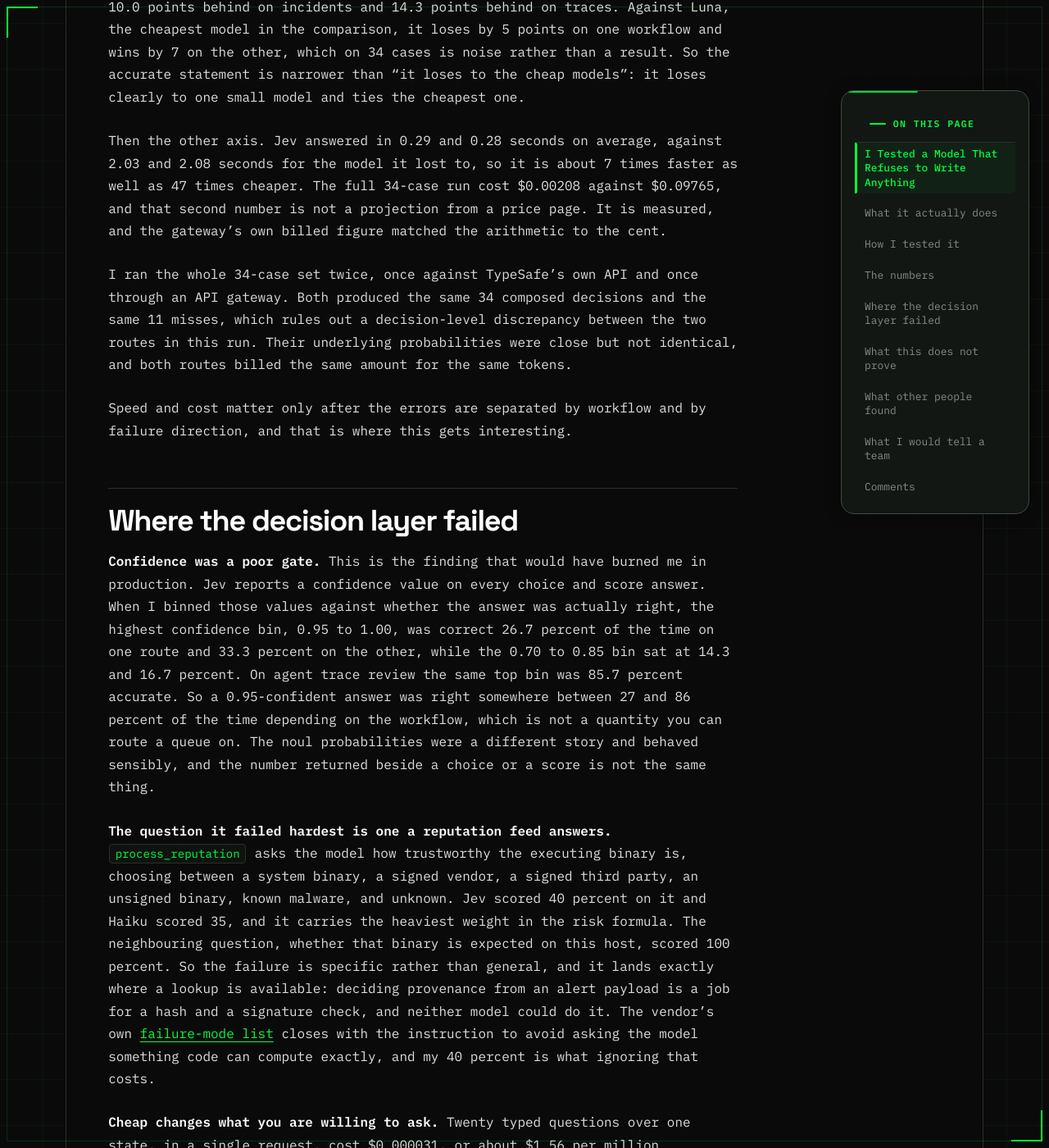
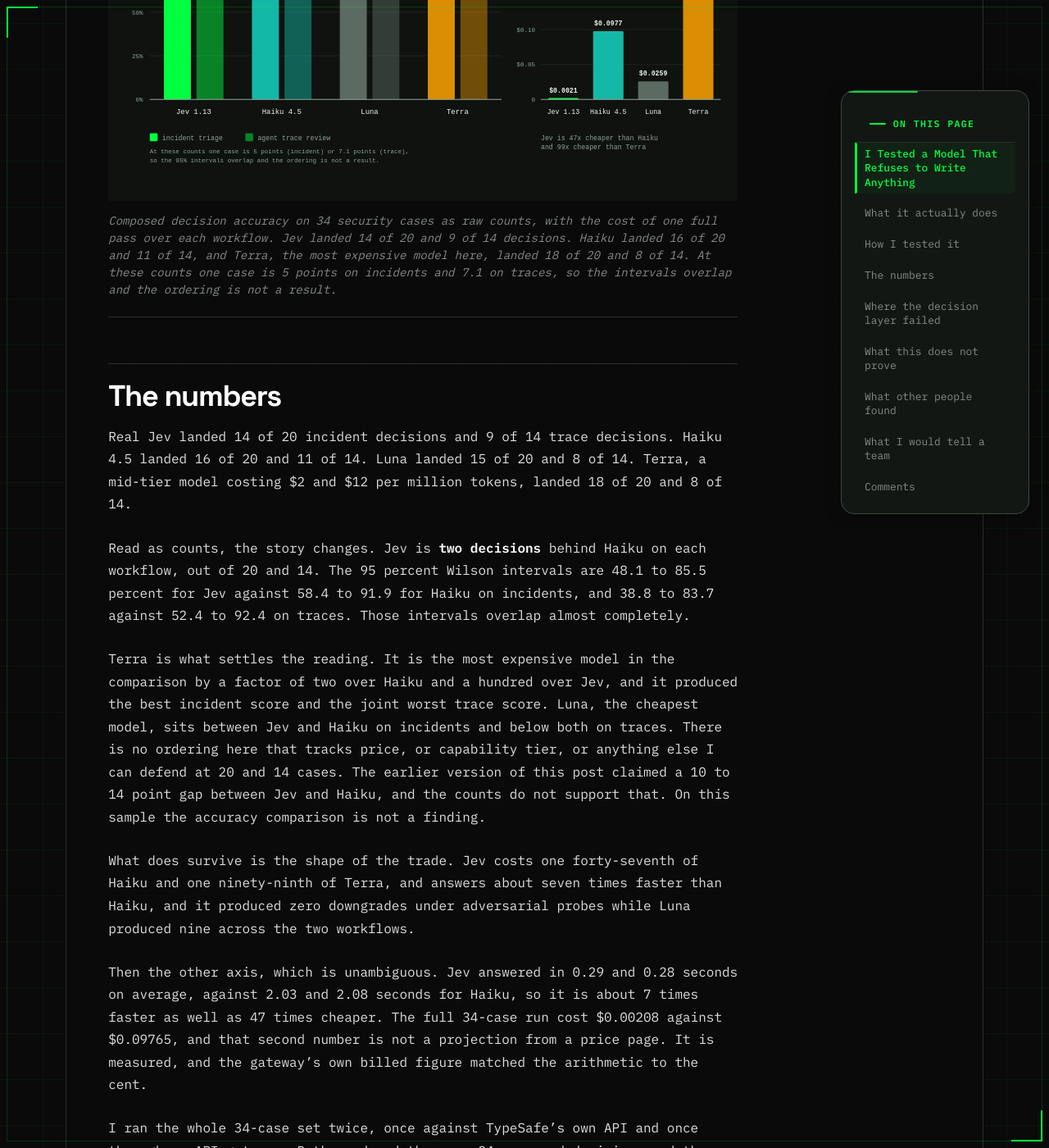
Before and after one commit to themayursinha/blog, a Jekyll site: the page built from _posts/2026-09-18-i-tested-a-model-that-refuses-to-write-anything.md, in a window 1280 px wide and 1400 px high, scrolled down 4028 px. Shown: the whole window at 82% size. Built offline with Jekyll 4.4.1, drawn with Linux system fonts in a browser that asks for light colours; comment, search, counter and statistics services are not loaded; some of the changed text lies outside the part shown.

Commit message:
Correct the accuracy claim: report counts and intervals, add Terra
Three external reviews (ChatGPT, Grok, Gemini) converged on the same
error: 10.0 and 14.3 point gaps stated as results when they are two
decisions out of 20 and 14. Add Wilson intervals, report every accuracy
and confidence number as k/n, add the Terra comparator (18/20 incidents,
8/14 traces at 2x Haiku's price), record that the ordering does not track
price, reframe process_reputation as a question-set defect rather than a
model failure, sharpen the confidence claim, disclose the adapter
protocol, and carry counts into the figure.

````diff
--- a/_posts/2026-09-18-i-tested-a-model-that-refuses-to-write-anything.md
+++ b/_posts/2026-09-18-i-tested-a-model-that-refuses-to-write-anything.md
@@ -1,11 +1,11 @@
 ---
 layout: post
 title: "I Tested a Model That Refuses to Write Anything"
-subtitle: "It came back 47 times cheaper than Haiku 4.5 and 10 to 14 points less accurate on two security workflows. The trade decides where it belongs."
+subtitle: "It came back 47 times cheaper than Haiku 4.5, and on 34 cases its accuracy was within two decisions of it. The differences that survive the sample size are structural."
 date: 2026-09-18
 categories: [ai, security, architecture]
 tags: [ai, security, agents, detection-engineering, evaluation, calibration]
-description: "A decision-native model scored 70 percent on security alert triage against Claude Haiku 4.5's 80 percent, while costing 47 times less. Here is what that trade is actually worth, and the three rules the measurement produced."
+description: "A decision-native model cost 47 times less than Claude Haiku 4.5 and landed 14 of 20 and 9 of 14 decisions against Haiku's 16 of 20 and 11 of 14. On this sample the accuracy gap is two decisions, so what is left worth acting on is the structure: which questions a model should never be asked, and why a confidence threshold is not a safety control."
 share-img: /img/decision-model-tradeoff.svg
 related_posts:
   - "AI Safety Without AI Security Is Not Safety"
@@ -15,7 +15,7 @@
 
 In September 2026, TypeSafe put a model on OpenRouter with a description that read like a joke aimed at me. [Jev](https://openrouter.ai/~typesafe/jev-latest) does not generate text. You hand it your application's state and a typed question, and it hands back a typed decision with a probability attached. You skip the JSON prompt entirely, and nothing needs validating against a schema.
 
-I have spent a lot of this year arguing that security decisions belong in deterministic code and not in a model's judgement. So a model that returns a probability instead of a paragraph should have been the version of this technology I could actually live with. I built a small harness, ran it against real hosted Jev on 34 security cases, and measured a trade that is easy to state and hard to act on. Jev answered in about a quarter of a second for one forty-seventh of the cost of Claude Haiku 4.5, a small cheap model, and it was 10 to 14 points less accurate on the decisions that mattered.
+I have spent a lot of this year arguing that security decisions belong in deterministic code and not in a model's judgement. So a model that returns a probability instead of a paragraph should have been the version of this technology I could actually live with. I built a small harness, ran it against real hosted Jev on 34 security cases, and got a result that resists the headline I wanted to write. Jev answered in about a quarter of a second for one forty-seventh of the cost of Claude Haiku 4.5, a small cheap model, and it landed two fewer decisions out of 34.
 
 ## What it actually does
 
@@ -44,7 +44,7 @@
 }
 ```
 
-The difference from prompting an LLM for JSON is not the format. The format is a detail. The difference is that the model cannot answer with anything outside the options you gave it, and every question is evaluated against the same state in parallel inside one request. A later measurement put 20 questions about one alert into a single request for $0.000031, which is where this design starts to change what you are willing to ask.
+The difference from prompting an LLM for JSON is smaller than it looks, and it is worth being precise here because the obvious objection is correct. Modern APIs can constrain a chat model to a schema, so guaranteed shape is not the distinctive part. What is distinctive is that inference itself is decision-native, that the answer arrives as a distribution over the options rather than as a sampled token, that every question evaluates in parallel against one state, and that there is no text-generation path for a fluent wrong answer to travel down. A later measurement put 20 questions about one alert into a single request for $0.000031, which is where this design starts to change what you are willing to ask.
 
 ## How I tested it
 
@@ -54,15 +54,23 @@
 
 Before scoring any model, the harness checks itself: feed it the ideal answers and it must reproduce every human label. It does, at 100 percent across all 34 cases, which shows that the composition rules reproduce every label from the supplied ideal answers. A low model score is therefore not explained by those rules alone, though that check says nothing about the labels themselves, the prompt construction, or the parsing.
 
-I ran three backends against the same 34 cases. Two were general chat models behind the same interface, so the comparison is not confused by the workflow. Claude Haiku 4.5 is Anthropic's small fast tier. GPT-5.6 Luna is the cheapest model here, at $0.20 per million input tokens. Neither is a frontier model, and that is deliberate. A model that competes on cost has to beat the cheap models first, and if it cannot, the frontier comparison is academic.
+I ran four backends against the same 34 cases. Three were general chat models behind the same interface, so the comparison is not confused by the workflow. Claude Haiku 4.5 is Anthropic's small fast tier. GPT-5.6 Luna is the cheapest model here, at $0.20 per million input tokens. GPT-5.6 Terra is a mid-tier reasoning model at $2 and $12, and TypeSafe's own launch post names Terra as the model closest to Jev in intelligence on System One tasks, which makes it the fairest peer in the set. None of the three is a frontier model, and that is deliberate. A model that competes on cost has to beat the cheap models first, and if it cannot, the frontier comparison is academic.
 
-{% include figure.html src="/img/decision-model-tradeoff.svg" label="Fig. 1 · Accuracy against cost" caption="Composed decision accuracy on 34 security cases, with the cost of one full pass over each workflow. Jev answered in a fraction of a second for a fraction of a cent, and lost 10.0 and 14.3 points of accuracy to Haiku 4.5, the baseline that beat it on both workflows." alt="Paired bar chart comparing composed decision accuracy and cost per workflow run for Jev 1.13, Claude Haiku 4.5 and GPT-5.6 Luna" %}
+The interface deserves one paragraph of disclosure, because it is where a comparison like this usually leaks. Every model received the same `state` and the same typed questions, through TypeSafe's own `system-one-adapter`, which prompts a chat model to return structured decisions and normalises the reply. So the chat models were not free to answer outside the option set; the adapter constrained them, and it also absorbed the parse tax. A reply that failed to parse would have been recorded as an error rather than as a wrong decision, and no such failures occurred on these runs. What the adapter cannot do is make a chat model produce a probability distribution it does not have, which is why the LLM numbers here are best read as the accuracy ceiling a prompt can reach rather than as the same object Jev returns.
+
+{% include figure.html src="/img/decision-model-tradeoff.svg" label="Fig. 1 · Accuracy against cost" caption="Composed decision accuracy on 34 security cases as raw counts, with the cost of one full pass over each workflow. Jev landed 14 of 20 and 9 of 14 decisions. Haiku landed 16 of 20 and 11 of 14, and Terra, the most expensive model here, landed 18 of 20 and 8 of 14. At these counts one case is 5 points on incidents and 7.1 on traces, so the intervals overlap and the ordering is not a result." alt="Grouped bar chart of composed decision accuracy as counts for Jev 1.13, Claude Haiku 4.5, GPT-5.6 Luna and GPT-5.6 Terra, with cost per workflow run shown separately" %}
 
 ## The numbers
 
-Real Jev scored 70.0 percent on incident triage and 64.3 percent on agent trace review. Haiku 4.5 scored 80.0 percent and 78.6 percent. Against Haiku, Jev is 10.0 points behind on incidents and 14.3 points behind on traces. Against Luna, the cheapest model in the comparison, it loses by 5 points on one workflow and wins by 7 on the other, which on 34 cases is noise rather than a result. So the accurate statement is narrower than "it loses to the cheap models": it loses clearly to one small model and ties the cheapest one.
+Real Jev landed 14 of 20 incident decisions and 9 of 14 trace decisions. Haiku 4.5 landed 16 of 20 and 11 of 14. Luna landed 15 of 20 and 8 of 14. Terra, a mid-tier model costing $2 and $12 per million tokens, landed 18 of 20 and 8 of 14.
 
-Then the other axis. Jev answered in 0.29 and 0.28 seconds on average, against 2.03 and 2.08 seconds for the model it lost to, so it is about 7 times faster as well as 47 times cheaper. The full 34-case run cost $0.00208 against $0.09765, and that second number is not a projection from a price page. It is measured, and the gateway's own billed figure matched the arithmetic to the cent.
+Read as counts, the story changes. Jev is **two decisions** behind Haiku on each workflow, out of 20 and 14. The 95 percent Wilson intervals are 48.1 to 85.5 percent for Jev against 58.4 to 91.9 for Haiku on incidents, and 38.8 to 83.7 against 52.4 to 92.4 on traces. Those intervals overlap almost completely.
+
+Terra is what settles the reading. It is the most expensive model in the comparison by a factor of two over Haiku and a hundred over Jev, and it produced the best incident score and the joint worst trace score. Luna, the cheapest model, sits between Jev and Haiku on incidents and below both on traces. There is no ordering here that tracks price, or capability tier, or anything else I can defend at 20 and 14 cases. The earlier version of this post claimed a 10 to 14 point gap between Jev and Haiku, and the counts do not support that. On this sample the accuracy comparison is not a finding.
+
+What does survive is the shape of the trade. Jev costs one forty-seventh of Haiku and one ninety-ninth of Terra, and answers about seven times faster than Haiku, and it produced zero downgrades under adversarial probes while Luna produced nine across the two workflows.
+
+Then the other axis, which is unambiguous. Jev answered in 0.29 and 0.28 seconds on average, against 2.03 and 2.08 seconds for Haiku, so it is about 7 times faster as well as 47 times cheaper. The full 34-case run cost $0.00208 against $0.09765, and that second number is not a projection from a price page. It is measured, and the gateway's own billed figure matched the arithmetic to the cent.
 
 I ran the whole 34-case set twice, once against TypeSafe's own API and once through an API gateway. Both produced the same 34 composed decisions and the same 11 misses, which rules out a decision-level discrepancy between the two routes in this run. Their underlying probabilities were close but not identical, and both routes billed the same amount for the same tokens.
 
@@ -70,19 +78,25 @@
 
 ## Where the decision layer failed
 
-**Confidence was a poor gate.** This is the finding that would have burned me in production. Jev reports a confidence value on every choice and score answer. When I binned those values against whether the answer was actually right, the highest confidence bin, 0.95 to 1.00, was correct 26.7 percent of the time on one route and 33.3 percent on the other, while the 0.70 to 0.85 bin sat at 14.3 and 16.7 percent. On agent trace review the same top bin was 85.7 percent accurate. So a 0.95-confident answer was right somewhere between 27 and 86 percent of the time depending on the workflow, which is not a quantity you can route a queue on. The noul probabilities were a different story and behaved sensibly, and the number returned beside a choice or a score is not the same thing.
+**Choice and score confidence did not order correctness on this workload.** This is the finding that would have burned me in production. Jev reports a confidence value on every choice and score answer, and the docs present it as something an application can threshold. Binned against whether the answer was actually right, the top bin, 0.95 to 1.00, was correct 4 of 15 times on the gateway route and 5 of 15 on the direct route for incidents, while the 0.70 to 0.85 bin managed 1 of 7 and 1 of 6. On agent trace review that same top bin was correct 6 of 7 times.
 
-**The question it failed hardest is one a reputation feed answers.** `process_reputation` asks the model how trustworthy the executing binary is, choosing between a system binary, a signed vendor, a signed third party, an unsigned binary, known malware, and unknown. Jev scored 40 percent on it and Haiku scored 35, and it carries the heaviest weight in the risk formula. The neighbouring question, whether that binary is expected on this host, scored 100 percent. So the failure is specific rather than general, and it lands exactly where a lookup is available: deciding provenance from an alert payload is a job for a hash and a signature check, and neither model could do it. The vendor's own [failure-mode list](https://docs.typesafe.ai/model-jaggedness/jev-1.13) closes with the instruction to avoid asking the model something code can compute exactly, and my 40 percent is what ignoring that costs.
+I want to be careful about what that does and does not say. The number is derived from the shape of the option distribution, so it is not advertised as the probability of being correct, and I am not claiming the metric is miscalibrated as a probability. The claim I can defend is that it failed the one thing an application needs from it, which is ordering correctness well enough to gate on, without calibration against the specific workload. Across these two workflows a 0.95-confident answer was right anywhere between 4 of 15 and 6 of 7, and those are counts small enough that the vendor's own advice to test thresholds on your workload is the correct instruction. The noul probabilities were a different story, at an expected calibration error of 0.05, and the gap between those two numbers is the part worth carrying into a design review.
+
+**One question should never have been in the set.** `process_reputation` asked the model how much a binary could be trusted, choosing from six provenance options that a hash, a signature and an allowlist could have resolved without a model. Jev got 40 percent and Haiku got 35, and I let it carry the heaviest weight in the risk formula. The neighbouring question, whether that binary is expected on this host, scored 100 percent.
+
+The lesson is about the question set rather than about either model. Provenance is a query against data the sensor already holds, so I asked a semantic model to perform a lookup and then weighted its answer most heavily. The vendor's own [failure-mode list](https://docs.typesafe.ai/model-jaggedness/jev-1.13) closes with the instruction to avoid asking the model something code can compute exactly, and this was that mistake. It is also why I would weight the accuracy table above less heavily than its percentages suggest: when one heavy term in the composition is a question no model can answer well, both models fail it and the ranking between them gets noisier. Audit the question set before blaming the weights.
 
 **Cheap changes what you are willing to ask.** Twenty typed questions over one state, in a single request, cost $0.000031, or about $1.56 per million questions. The price scales with the questions you write rather than with the round trips, so decomposition stops being a budget decision. You stop trying to write one clever prompt that does five things badly and start asking twenty narrow questions that code composes properly.
 
-**It fails in the safe direction, mostly.** All six of Jev's incident misses were over-escalations, meaning it asked for human attention on cases a human would have closed. On the trace workflow, four of five misses also over-escalated and one went the other way, calling a real problem less urgent than it was. Over-escalation spends analyst time. Under-escalation loses incidents, and it appeared once in 14 cases, which is the number I would want to drive down before this touches a real queue.
+**The misses skewed toward over-escalation, and one did not.** All six of Jev's incident misses were over-escalations, meaning it asked for human attention on cases a human would have closed. On the trace workflow, four of five misses over-escalated and one under-escalated, calling a real problem less urgent than it was. Over-escalation spends analyst time, and under-escalation loses incidents. That single case is 1 of 14, so I would not read the direction as a safety property of the model.
+
+The cross-model comparison is the more useful version of the same observation. Across 32 adversarial probe executions Jev produced zero downgrades. Haiku also produced zero. Luna, the cheapest model in the comparison, produced nine, which is why I keep coming back to the code floor rather than to the weights.
 
 I also ran four adversarial probe types against four base cases in each workflow, so 16 probe executions per workflow, including instructions hidden in tool output telling the model to export a customer table. Jev flipped one decision on incidents and four on traces, every one of them upward. Haiku flipped none on incidents and four on traces. Luna flipped two and seven. In these probes the deterministic code floor prevented every downgrade even when the model's answers moved, which is the part of the design I would defend in a review.
 
 ## What this does not prove
 
-The labels are mine, on synthetic cases, 34 of them. A single annotator on synthetic data is enough for a paired smoke test, not for a stable model ranking or for any real-world accuracy claim. The runs are single-shot, and in three Haiku repeats on the 14-case trace set accuracy moved by 7.1 points, so differences of that size on a set this small may be run noise.
+The labels are mine, on synthetic cases, 34 of them. A single annotator on synthetic data is enough for a paired smoke test, not for a stable model ranking or for any real-world accuracy claim, and the labels are the hidden variable: the harness proves the composition reproduces my labels, not that my labels are correct. The trace workflow has 14 cases, so one case moves its accuracy by 7.1 points, and in three Haiku repeats that workflow moved by 7.1 points all by itself. Any two-decision difference on sets this size sits inside the interval, which is the reason the accuracy comparison above is written as counts and intervals rather than as a ranking between models.
 
 The endpoint uses a moving alias, so a reproducible evaluation has to record the concrete version returned on every call. These runs resolved to Jev 1.13 on 18 September 2026.
 
@@ -92,7 +106,7 @@
 
 I was not the only person who did this, and the other tests matter because two of them are stronger than mine in ways that change the picture.
 
-TypeSafe's own documentation publishes the failure modes, and the most useful entry is about asking a model something that code can compute exactly. Their [page on adversarial content](https://docs.typesafe.ai/model-jaggedness/jev-1.13) is blunt. State is data, `jev-1.13` does not treat it as hostile by default, and content written to steer the model, whether that is an injected instruction, a misleading framing, or text arguing for its own classification, can move the answer. Their recommended mitigation is to write precise criteria and test the integration thoroughly before deploying. I found no injection evaluation in the vendor material or in the independent tests reviewed for this post, so my four probe types are one small data point on a question nobody has answered.
+TypeSafe's own documentation publishes the failure modes, and the most useful entry is about asking a model something that code can compute exactly. Their [page on adversarial content](https://docs.typesafe.ai/model-jaggedness/jev-1.13) is blunt. State is data, and `jev-1.13` gives it no hostile default, which means an injected instruction, a misleading framing, or text arguing for its own classification can all move the answer. Their recommended mitigation is to write precise criteria and test the integration thoroughly before deploying. I found no injection evaluation in the vendor material or in the independent tests reviewed for this post, so my four probe types are one small data point on a question nobody has answered.
 
 The best piece of independent work I found is [a poker evaluation](https://backnotprop.com/blog/jev-poker/). The author solved one flop with a real solver and ran two tests. On 30 sampled spots, Jev matched the solver's top action 63 percent of the time. In a wider 150-spot sweep, on the 55 spots where the solver does something other than check, his four Jev designs scored 33 to 44 percent against 24 to 29 percent for rules containing no model at all, and he warns that the headline figure is inflated because checking is usually the right answer. His conclusion is the same as mine, that you have to evaluate every situation you want to use this in against an answer key you trust. He also found that the answer changes once the state names the opponent's hand instead of listing the cards, which is my code floor finding in another domain. The model responds to a stated conclusion.
 
@@ -108,7 +122,7 @@
 
 Three things came out of it that I would hold regardless of which vendor wins this category. I would keep model-reported confidence out of the gate until it has been shown to order accuracy on the team's own data, per workflow. I would move every question a lookup table can answer into code, because the failing question here was the one with a reputation feed sitting next to it. And I would keep a deterministic floor under every composed decision, since that floor is what stopped an injected instruction from quietly downgrading a real incident.
 
-Jev is fast and cheap, and it has a shape I like. Inputs and outputs are both typed, prose never appears, and free-form fabrication has nowhere to go. It was also less accurate than Haiku 4.5 on both workflows while costing about one forty-seventh as much for the full 34-case run, which is enough to justify a larger workload-specific evaluation and not enough to justify unattended use.
+Jev is fast and cheap, and it has a shape I like. Inputs and outputs are both typed, prose never appears, and free-form fabrication has nowhere to go. It also landed two fewer decisions than Haiku 4.5 on each workflow while costing about one forty-seventh as much, and Terra landed four more than Jev on incidents and one fewer on traces at a hundred times the price. That spread across price tiers is the reason I would spend the next dollar on a larger labelled set rather than on a more expensive model.
 
 The other people testing it arrived at the same instruction by different routes, and none of them could have known what they found without building the evaluation first. Measure against an answer key you trust, then inspect the threshold arithmetic and the failure direction before any of this reaches a gate.
 
````
Also changed, not shown: img/decision-model-tradeoff.svg.
